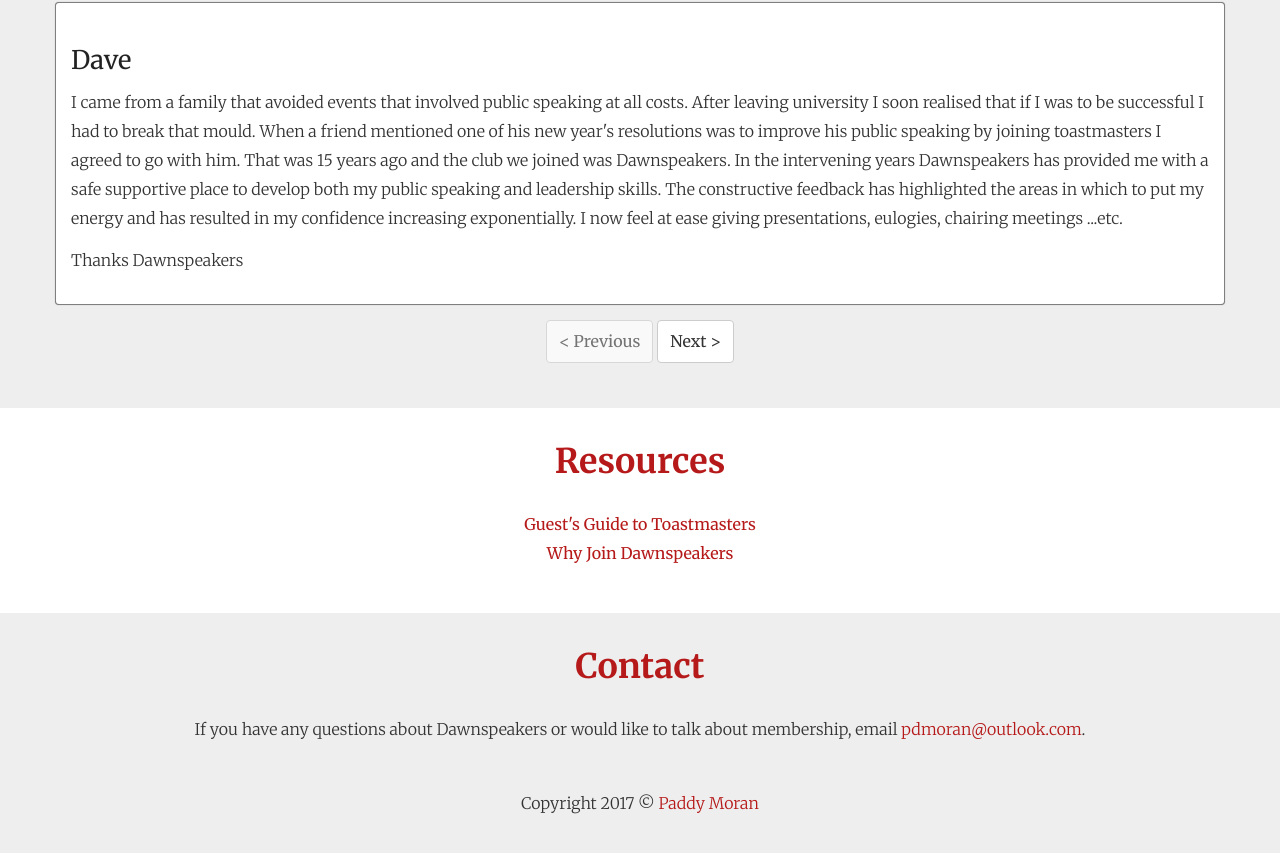
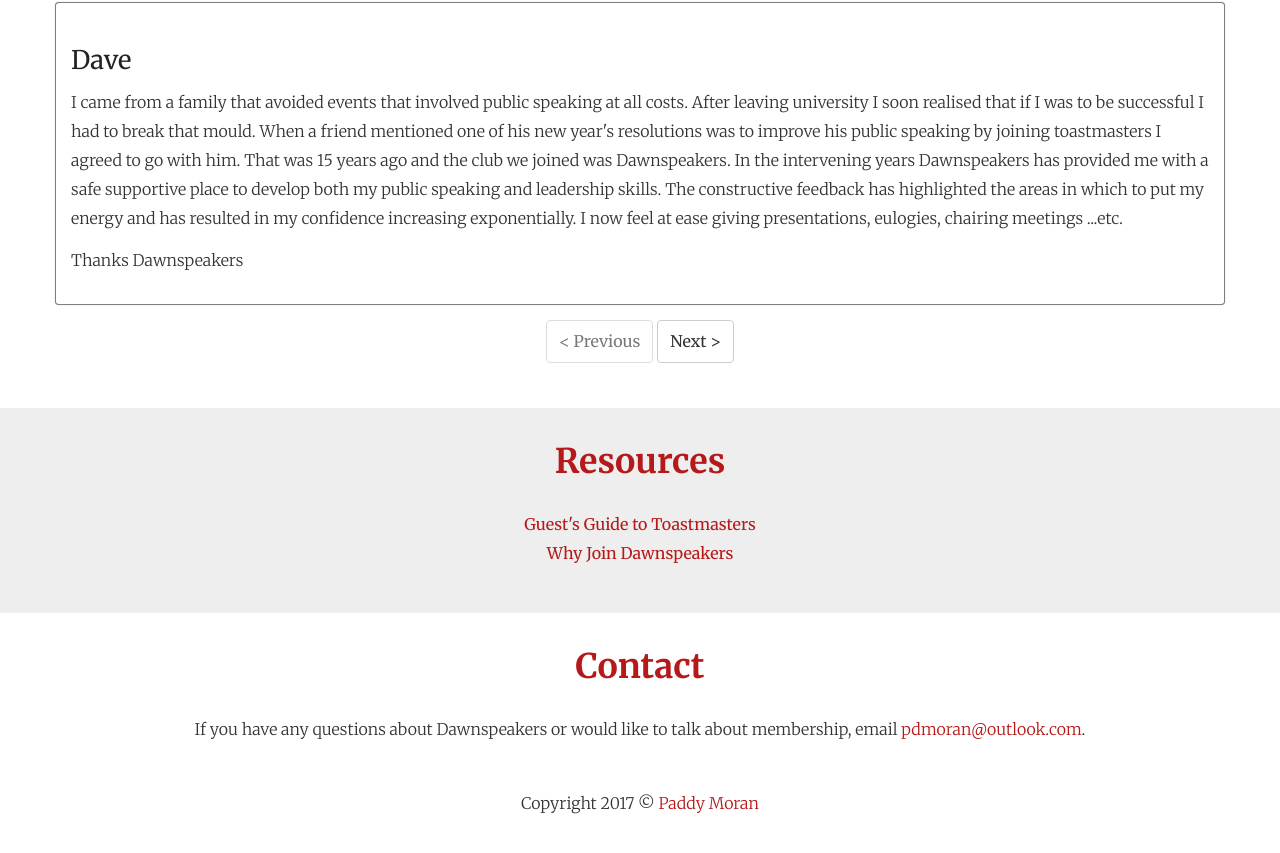
Before and after one commit to kiwidan/dawnspeakers, a website: page public/index.html in a window 1280 px wide. Shown: the part 1721-2574 px from the top of the page. Drawn offline with nearby package versions, Linux system fonts and the light colour scheme.

Commit message:
Change order of section background being gray

```diff
--- a/sass/main.scss
+++ b/sass/main.scss
@@ -141,7 +141,7 @@
 .section {
     padding: 15px 0 45px;
 
-    &:nth-child(odd) {
+    &:nth-child(even) {
         background: $gray-lighter;
     }
 }
```
Also changed, not shown: public/css/main.min.css.
